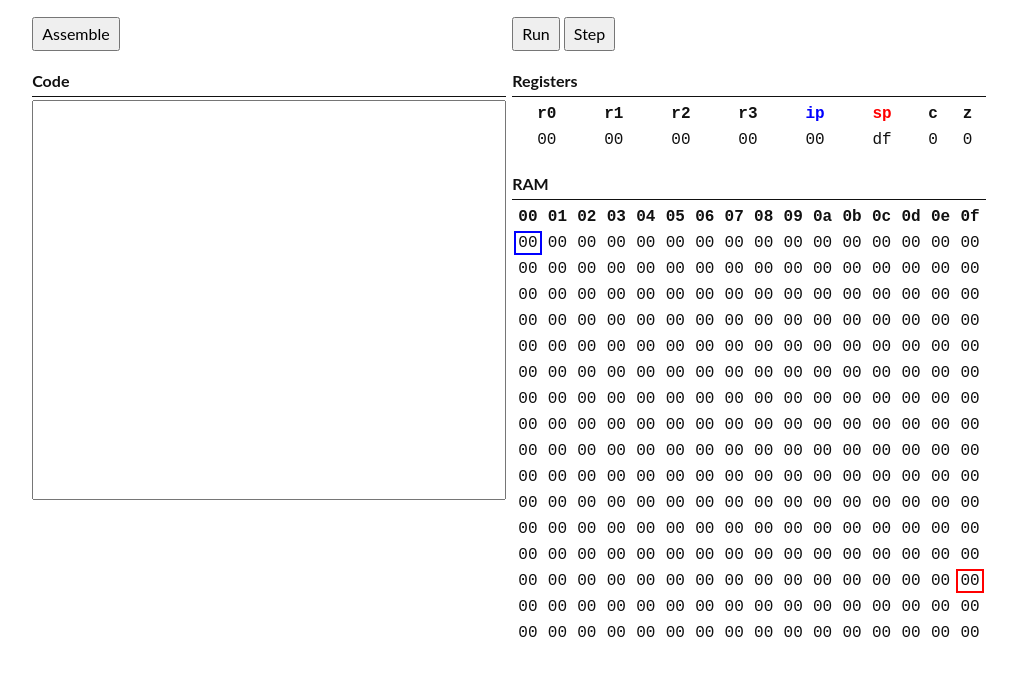
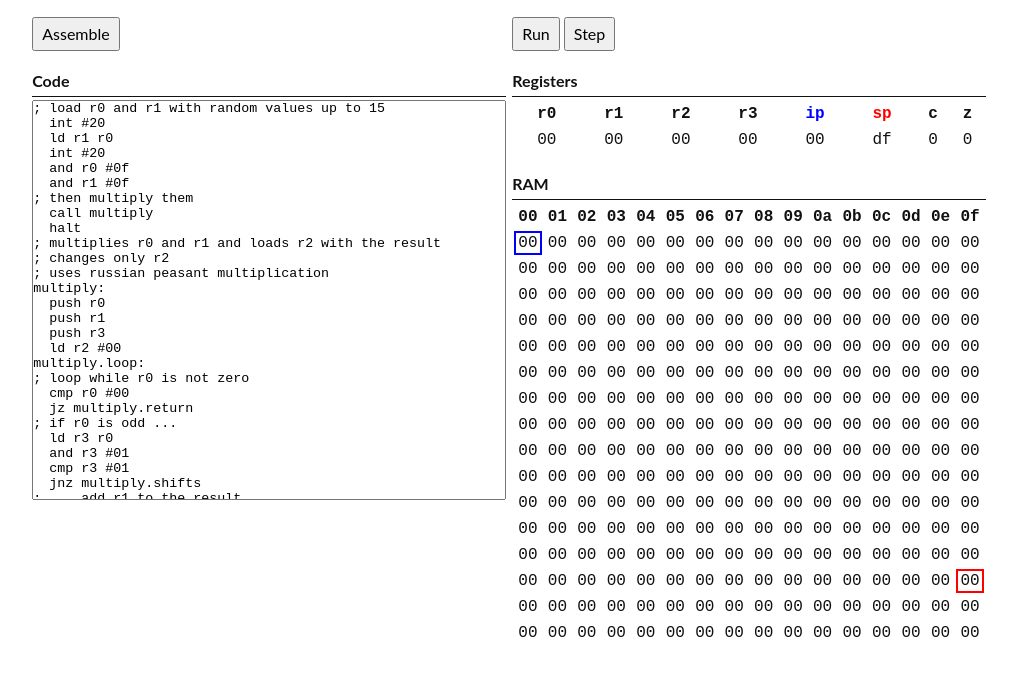
Before and after one commit to pbrinkmeier/rasm-web, a website: page index.html in a window 1280 px wide. Shown: the part 49-724 px from the top of the page, without its empty margins (131-1146 px from the left). Drawn offline with Linux system fonts and the light colour scheme.

Commit message:
Add example

```diff
--- a/index.html
+++ b/index.html
@@ -25,7 +25,46 @@
             </section>
             <section>
               <header class="section-header">Code</header>
-              <textarea class="js-code"></textarea>
+              <textarea class="js-code">; load r0 and r1 with random values up to 15
+  int #20
+  ld r1 r0
+  int #20
+  and r0 #0f
+  and r1 #0f
+; then multiply them
+  call multiply
+  halt
+; multiplies r0 and r1 and loads r2 with the result
+; changes only r2
+; uses russian peasant multiplication
+multiply:
+  push r0
+  push r1
+  push r3
+  ld r2 #00
+multiply.loop:
+; loop while r0 is not zero
+  cmp r0 #00
+  jz multiply.return
+; if r0 is odd ...
+  ld r3 r0
+  and r3 #01
+  cmp r3 #01
+  jnz multiply.shifts
+; ... add r1 to the result
+  add r2 r1
+multiply.shifts:
+; divide r0 by two, multiply r1 by two
+  asr r0
+  asl r1
+  jmp multiply.loop
+multiply.return:
+; reset r0, r1 and r3 to the initial values
+  pop r3
+  pop r1
+  pop r0
+  ret
+</textarea>
             </section>
           </div>
           <div class="grid-col-6">
```
